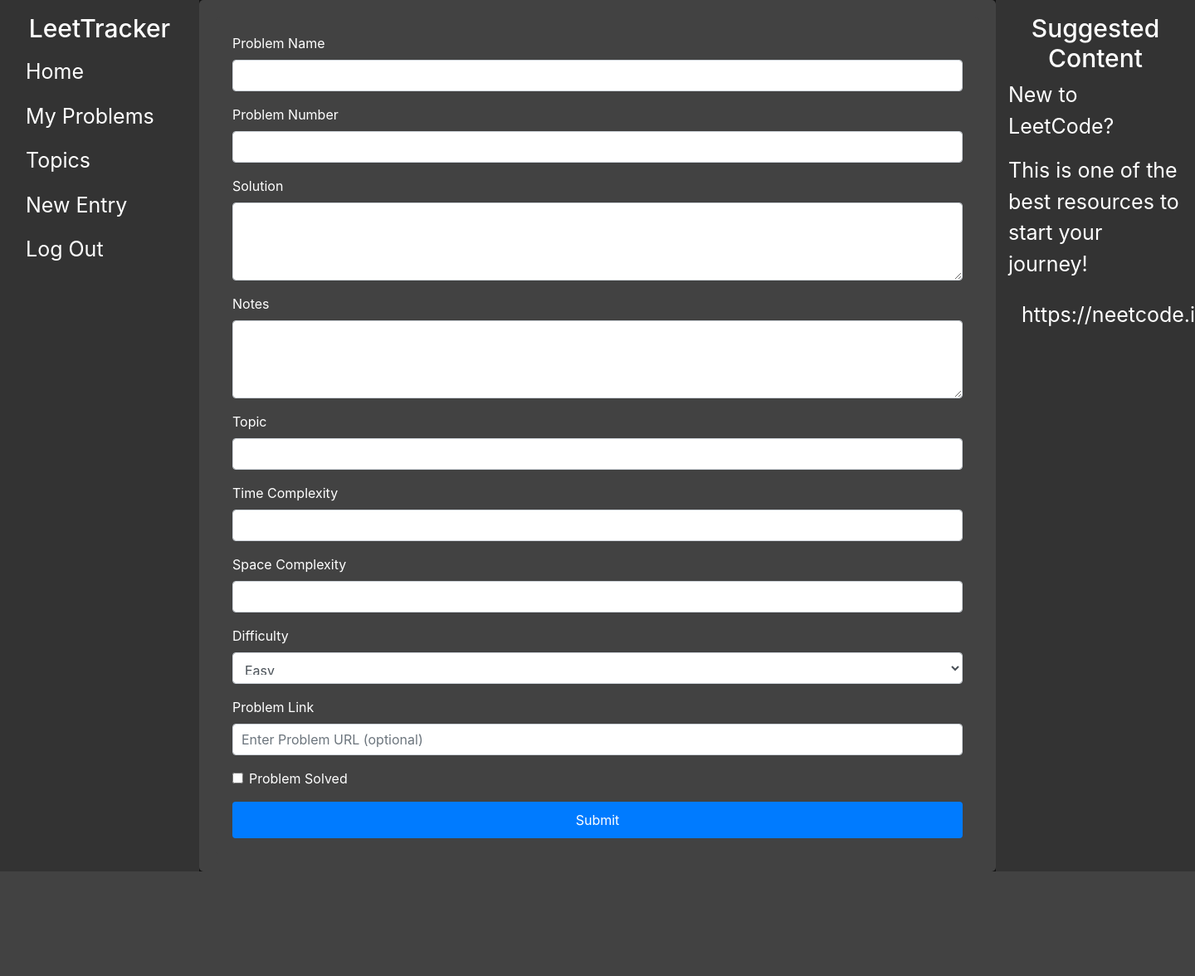
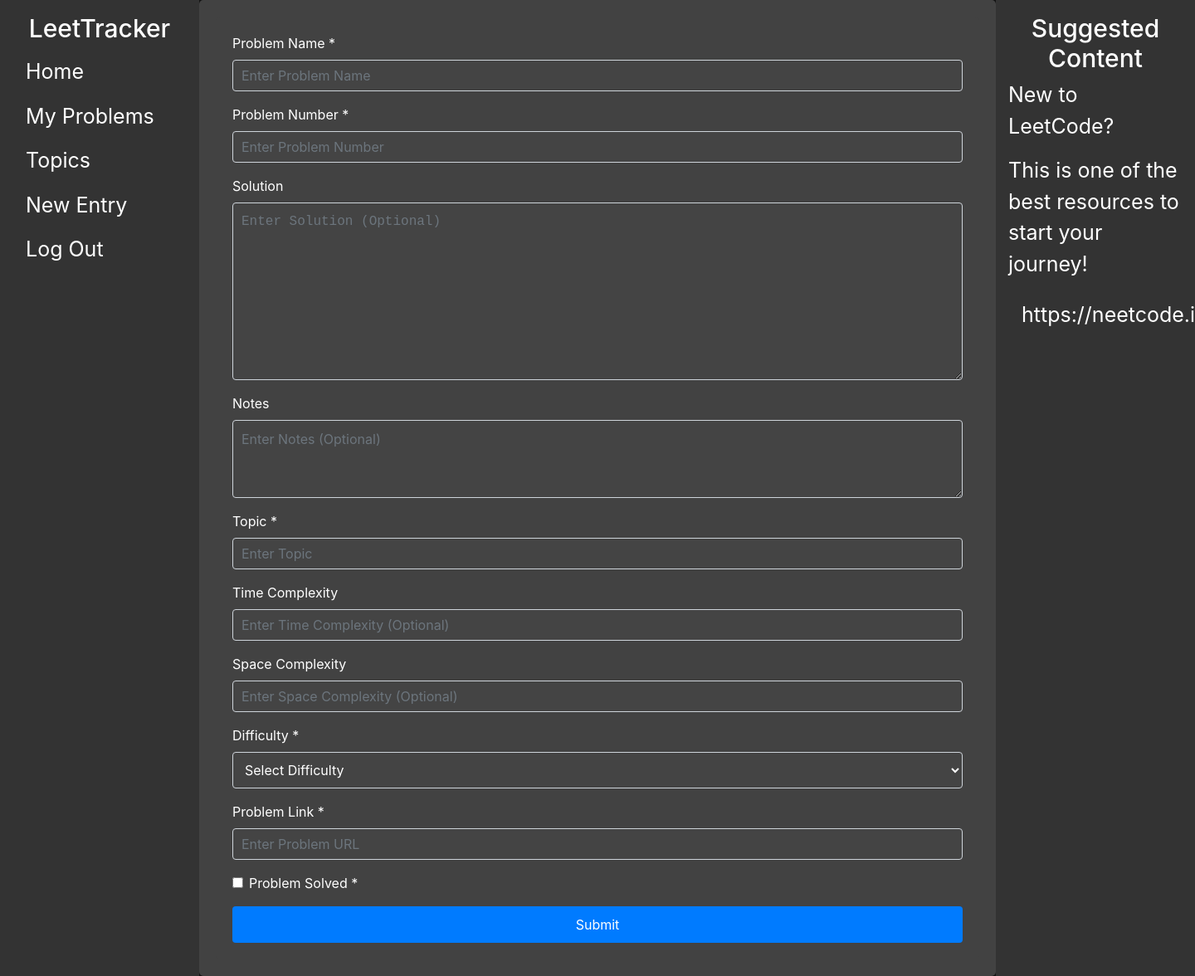
Before and after one commit to appleraincoat/LeetTracker, a Django app: page /newentry in a window 1440 px wide; the page is wider, and only the part inside the window is pictured. Shown: that part at 83% size. Before the commit the page ends 1050 px from the top of that part, so only its background shows below. Run offline with Django 5.2, Linux system fonts and the light colour scheme; a user stored in the database is signed in; some libraries are stand-ins or nearby versions.

Commit message:
Reformat problem display page, change style with newentry page

```diff
--- a/leettracker/models.py
+++ b/leettracker/models.py
@@ -9,9 +9,9 @@
 
 class LeetCodeProblem(models.Model):
     DIFFICULTY_CHOICES = [
-        ('E', 'Easy'),
-        ('M', 'Medium'),
-        ('H', 'Hard'),
+        ('Easy', 'Easy'),
+        ('Medium', 'Medium'),
+        ('Hard', 'Hard'),
     ]
 
     problem_name = models.CharField(max_length=255)
@@ -21,8 +21,8 @@
     topic = models.CharField(max_length=100)
     time_complexity = models.CharField(max_length=100, blank=True, null=True)
     space_complexity = models.CharField(max_length=100, blank=True, null=True)
-    difficulty = models.CharField(max_length=1, choices=DIFFICULTY_CHOICES)
-    problem_link = models.URLField(max_length=200, default='https://default.url')
+    difficulty = models.CharField(max_length=6, choices=DIFFICULTY_CHOICES)
+    problem_link = models.URLField(max_length=200)
     status = models.BooleanField()
 
     def __str__(self):
--- a/leettracker/static/leettracker/parsetabs.js
+++ b/leettracker/static/leettracker/parsetabs.js
@@ -7,13 +7,13 @@
                 var start = this.selectionStart;
                 var end = this.selectionEnd;
 
-                // Set textarea value to: text before caret + tab + text after caret
+                // Set textarea value to: text before caret + 4 spaces + text after caret
                 this.value = this.value.substring(0, start) +
-                             "\t" + this.value.substring(end);
+                             "    " + this.value.substring(end);
 
                 // Put caret at right position again
                 this.selectionStart =
-                this.selectionEnd = start + 1;
+                this.selectionEnd = start + 4;
             }
         });
     }
--- a/leettracker/static/leettracker/styles.css
+++ b/leettracker/static/leettracker/styles.css
@@ -107,3 +107,18 @@
 .register-link a {
     color: #3498db; /* A lighter blue for contrast against the dark background */
 }
+
+.difficulty {
+    display: inline-block;
+    padding: 5px 20px;
+    border-radius: 20px; /* Rounded corners for a button-like appearance */
+    background-color: white; /* Blue background, customize per difficulty */
+    color: blue;
+    text-align: center;
+    font-weight: bold;
+    margin-right: 20px;
+    pointer-events: none; /* Makes it non-interactive */
+    user-select: none; /* Prevents text selection */
+    width: 100px;
+    height: 20px;
+}
--- a/leettracker/templates/leettracker/newentry.html
+++ b/leettracker/templates/leettracker/newentry.html
@@ -10,48 +10,49 @@
     <form method="post" action="{% url 'newentry' %}">
         {% csrf_token %}
         <div class="form-group">
-            <label for="problemName">Problem Name</label>
-            <input type="text" class="form-control" id="problemName" name="problem_name" required>
+            <label for="problemName">Problem Name *</label>
+            <input type="text" class="form-control" id="problemName" name="problem_name" placeholder="Enter Problem Name" required style="background-color: #444; color: white;">
         </div>
         <div class="form-group">
-            <label for="problemNumber">Problem Number</label>
-            <input type="number" class="form-control" id="problemNumber" name="problem_number" required>
+            <label for="problemNumber">Problem Number *</label>
+            <input type="number" class="form-control" id="problemNumber" name="problem_number" placeholder="Enter Problem Number" required style="background-color: #444; color: white;">
         </div>
         <div class="form-group">
             <label for="solution">Solution</label>
-            <textarea class="form-control" id="solution" name="solution" rows="3"></textarea>
+            <textarea class="form-control" id="solution" name="solution" placeholder="Enter Solution (Optional)" rows="8" style="background-color: #444; color: white; white-space: pre; overflow-x: auto; font-family: 'Courier New', Courier, monospace;"></textarea>
         </div>
         <div class="form-group">
             <label for="notes">Notes</label>
-            <textarea class="form-control" id="notes" name="notes" rows="3"></textarea>
+            <textarea class="form-control" id="notes" name="notes" placeholder="Enter Notes (Optional)" rows="3" style="background-color: #444; color: white; white-space: pre; overflow-x: auto;"></textarea>
         </div>
         <div class="form-group">
-            <label for="topic">Topic</label>
-            <input type="text" class="form-control" id="topic" name="topic" required>
+            <label for="topic">Topic *</label>
+            <input type="text" class="form-control" id="topic" name="topic" placeholder="Enter Topic" required style="background-color: #444; color: white;">
         </div>
         <div class="form-group">
             <label for="timeComplexity">Time Complexity</label>
-            <input type="text" class="form-control" id="timeComplexity" name="time_complexity">
+            <input type="text" class="form-control" id="timeComplexity" name="time_complexity" placeholder="Enter Time Complexity (Optional)" style="background-color: #444; color: white;">
         </div>
         <div class="form-group">
             <label for="spaceComplexity">Space Complexity</label>
-            <input type="text" class="form-control" id="spaceComplexity" name="space_complexity">
+            <input type="text" class="form-control" id="spaceComplexity" name="space_complexity" placeholder="Enter Space Complexity (Optional)" style="background-color: #444; color: white;">
         </div>
         <div class="form-group">
-            <label for="difficulty">Difficulty</label>
-            <select class="form-control" id="difficulty" name="difficulty">
-                <option>Easy</option>
-                <option>Medium</option>
-                <option>Hard</option>
+            <label for="difficulty">Difficulty *</label>
+            <select class="form-control" id="difficulty" name="difficulty" style="background-color: #444; color: white; padding: 10px; height: auto;">
+                <option value="" disabled selected hidden>Select Difficulty</option>
+                <option value="Easy">Easy</option>
+                <option value="Medium">Medium</option>
+                <option value="Hard">Hard</option>
             </select>
         </div>
         <div class="form-group">
-            <label for="problemLink">Problem Link</label>
-            <input type="url" class="form-control" id="problemLink" name="problem_link" placeholder="Enter Problem URL (optional)">
+            <label for="problemLink">Problem Link *</label>
+            <input type="url" class="form-control" id="problemLink" name="problem_link" placeholder="Enter Problem URL" style="background-color: #444; color: white;">
         </div>
         <div class="form-group form-check">
-            <input type="checkbox" class="form-check-input" id="status" name="status">
-            <label class="form-check-label" for="status">Problem Solved</label>
+            <input type="checkbox" class="form-check-input" id="status" name="status" style="background-color: #444; color: white;">
+            <label class="form-check-label" for="status">Problem Solved *</label>
         </div>
         <button type="submit" class="btn btn-primary">Submit</button>
     </form>
--- a/leettracker/views.py
+++ b/leettracker/views.py
@@ -116,7 +116,7 @@
         })
     )
     difficulty = forms.ChoiceField(
-        choices=[('E', 'Easy'), ('M', 'Medium'), ('H', 'Hard')],
+        choices=[('Easy', 'Easy'), ('Medium', 'Medium'), ('Hard', 'Hard')],
         widget=forms.Select(attrs={
             'class': 'form-control'
         })
@@ -156,6 +156,7 @@
             new_problem.save()
             return redirect('myproblems')  # Redirect to the listing page after saving
         else:
+            print("Form is invalid. Errors:", form.errors)
             return render(request, 'leettracker/newentry.html', {'form': form})
     else:
         form = LeetCodeProblemForm()
```
Also changed, not shown: leettracker/templates/leettracker/displayproblem.html (+46 -9 lines), db.sqlite3, leettracker/migrations/0006_alter_leetcodeproblem_difficulty_and_more.py (added).
